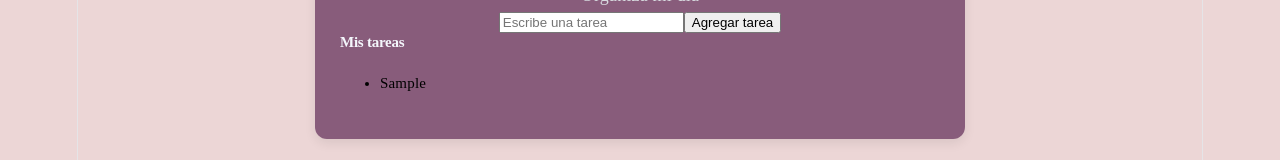
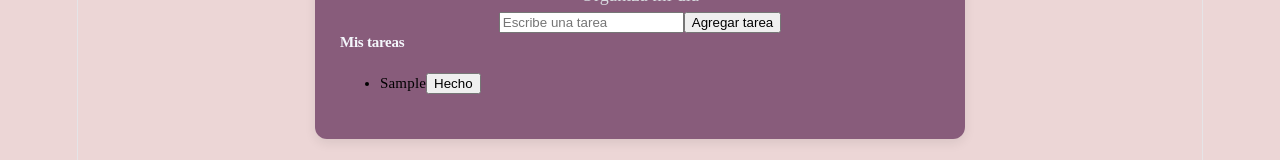
Before and after one commit to luisarroyo-m/mi-lista-todo, a React (Vite) app in the folder mi-lista-todo/: page / in a window 1280 px wide. Both pictures are taken after typing "Sample" into the empty fields and a click on the button "Agregar tarea". Shown: the part 193-353 px from the top of the page. Built offline with nearby package versions, Linux system fonts and the light colour scheme.

Commit message:
Agrego componente para completar tareas con boton Hecho

```diff
--- a/mi-lista-todo/src/App.jsx
+++ b/mi-lista-todo/src/App.jsx
@@ -2,13 +2,21 @@
 import { useState } from "react";
 import "./App.css";
 import TaskForm from "./Components/TaskForm";
+import EliminarTarea from "./Components/EliminarTarea";
 
 function App() {
   const [tasks, setTasks] = useState([]);
 
+  // Función para agregar tareas
   function agregarTarea(nuevaTarea) {
-  setTasks([...tasks, nuevaTarea]);
-}
+    setTasks([...tasks, nuevaTarea]);
+  }
+
+  // Función para eliminar tareas
+  function eliminarTarea(indice) {
+    setTasks(tasks.filter((tarea, i) => i !== indice));
+  }
+
   return (
     <div className="app">
       <h1>Lista de tareas</h1>
@@ -20,7 +28,13 @@ function App() {
 
       <ul>
         {tasks.map((tarea, indice) => (
-          <li key={indice}>{tarea}</li>
+          <li key={indice}>
+            {tarea}
+
+            <EliminarTarea
+              onEliminar={() => eliminarTarea(indice)}
+            />
+          </li>
         ))}
       </ul>
     </div>
--- /dev/null
+++ b/mi-lista-todo/src/Components/EliminarTarea.jsx
@@ -0,0 +1,10 @@
+
+function EliminarTarea({ onEliminar }) {
+  return (
+    <button onClick={onEliminar}>
+      Hecho
+    </button>
+  );
+}
+
+export default EliminarTarea;
```
